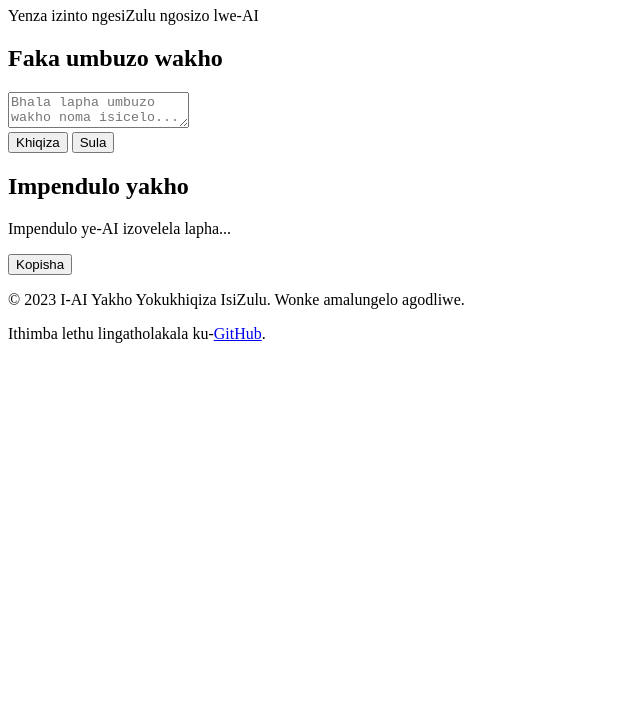
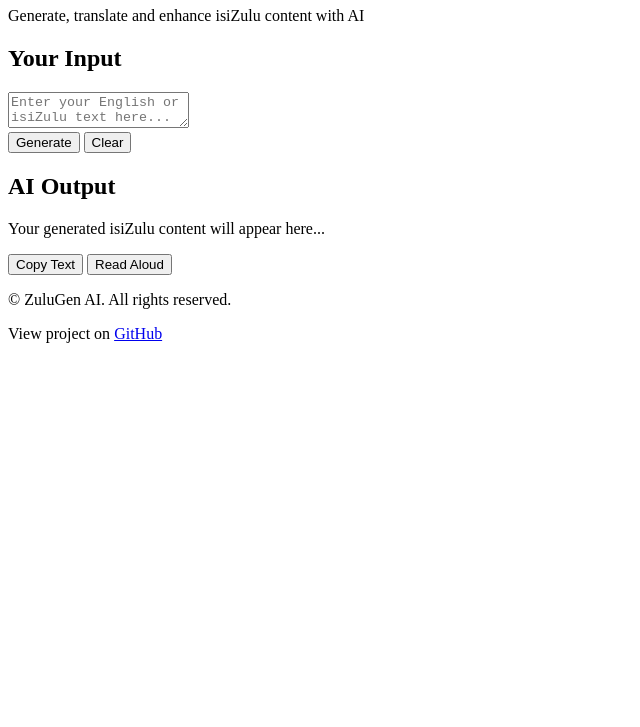
Before and after one commit to C-Ngoma/My-IsiZulu-AI-PoemGenerator, a plain HTML site: page index.html in a window 1280 px wide. Shown: the part 73-800 px from the top of the page, without its empty margins (0-640 px from the left). Drawn offline with Linux system fonts and the light colour scheme.

Commit message:
Update UI text and branding to English for ZuluGen AI
Changed the language of the interface from isiZulu to English, updated branding to 'ZuluGen AI', revised button and section labels, and added new features such as a 'Read Aloud' button. Footer and placeholder texts were also updated to reflect the new branding and provide clearer instructions for users.

```diff
--- a/index.html
+++ b/index.html
@@ -1,50 +1,51 @@
 <!DOCTYPE html>
-<html lang="zu">
+<html lang="en">
 <head>
     <meta charset="UTF-8">
     <meta name="viewport" content="width=device-width, initial-scale=1.0">
-    <title>I-AI Yakho Yokukhiqiza IsiZulu | Your isiZulu AI Generator</title>
+    <title>ZuluGen AI - Advanced IsiZulu Language Generator</title>
     <link rel="stylesheet" href="styles.css">
 </head>
 <body>
     <header>
         <div class="container">
-            <h1>I-AI Yakho Yokukhiqiza IsiZulu</h1>
-            <p class="subtitle">Yenza izinto ngesiZulu ngosizo lwe-AI</p>
+            <h1>ZuluGen AI</h1>
+            <p class="subtitle">Generate, translate and enhance isiZulu content with AI</p>
         </div>
     </header>
 
-    <div class="zulu-pattern"></div>
+    <div class="cultural-divider"></div>
 
     <div class="container">
         <main class="main-content">
             <section class="input-section">
-                <h2>Faka umbuzo wakho</h2>
-                <textarea id="user-input" placeholder="Bhala lapha umbuzo wakho noma isicelo..."></textarea>
+                <h2>Your Input</h2>
+                <textarea id="user-input" placeholder="Enter your English or isiZulu text here..."></textarea>
                 <div class="button-group">
-                    <button class="btn" id="generate-btn">Khiqiza</button>
-                    <button class="btn" id="clear-btn">Sula</button>
+                    <button class="btn primary-btn" id="generate-btn">Generate</button>
+                    <button class="btn secondary-btn" id="clear-btn">Clear</button>
                 </div>
             </section>
 
             <section class="output-section">
-                <h2>Impendulo yakho</h2>
+                <h2>AI Output</h2>
                 <div id="ai-output">
-                    <p class="placeholder-text">Impendulo ye-AI izovelela lapha...</p>
+                    <p class="placeholder-text">Your generated isiZulu content will appear here...</p>
                 </div>
                 <div class="button-group right-align">
-                    <button class="btn" id="copy-btn">Kopisha</button>
+                    <button class="btn tertiary-btn" id="copy-btn">Copy Text</button>
+                    <button class="btn accent-btn" id="speak-btn">Read Aloud</button>
                 </div>
             </section>
         </main>
     </div>
 
-    <div class="zulu-pattern"></div>
+    <div class="cultural-divider"></div>
 
     <footer>
         <div class="container">
-            <p>© 2023 I-AI Yakho Yokukhiqiza IsiZulu. Wonke amalungelo agodliwe.</p>
-            <p>Ithimba lethu lingatholakala ku-<a href="https://github.com/yourusername/isizulu-ai-generator">GitHub</a>.</p>
+            <p>© <span id="current-year"></span> ZuluGen AI. All rights reserved.</p>
+            <p>View project on <a href="https://github.com/yourusername/zulugen-ai" target="_blank">GitHub</a></p>
         </div>
     </footer>
 
```
